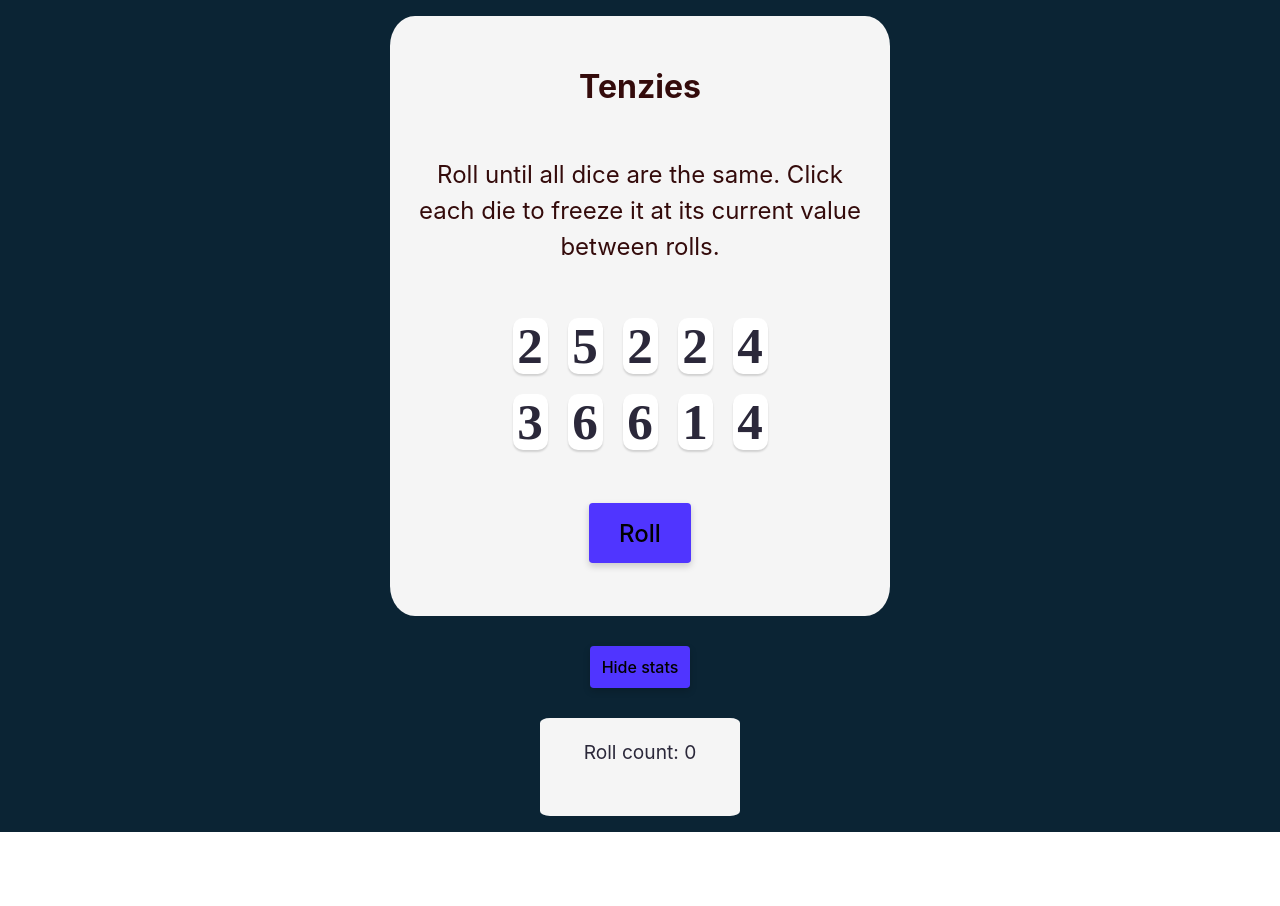
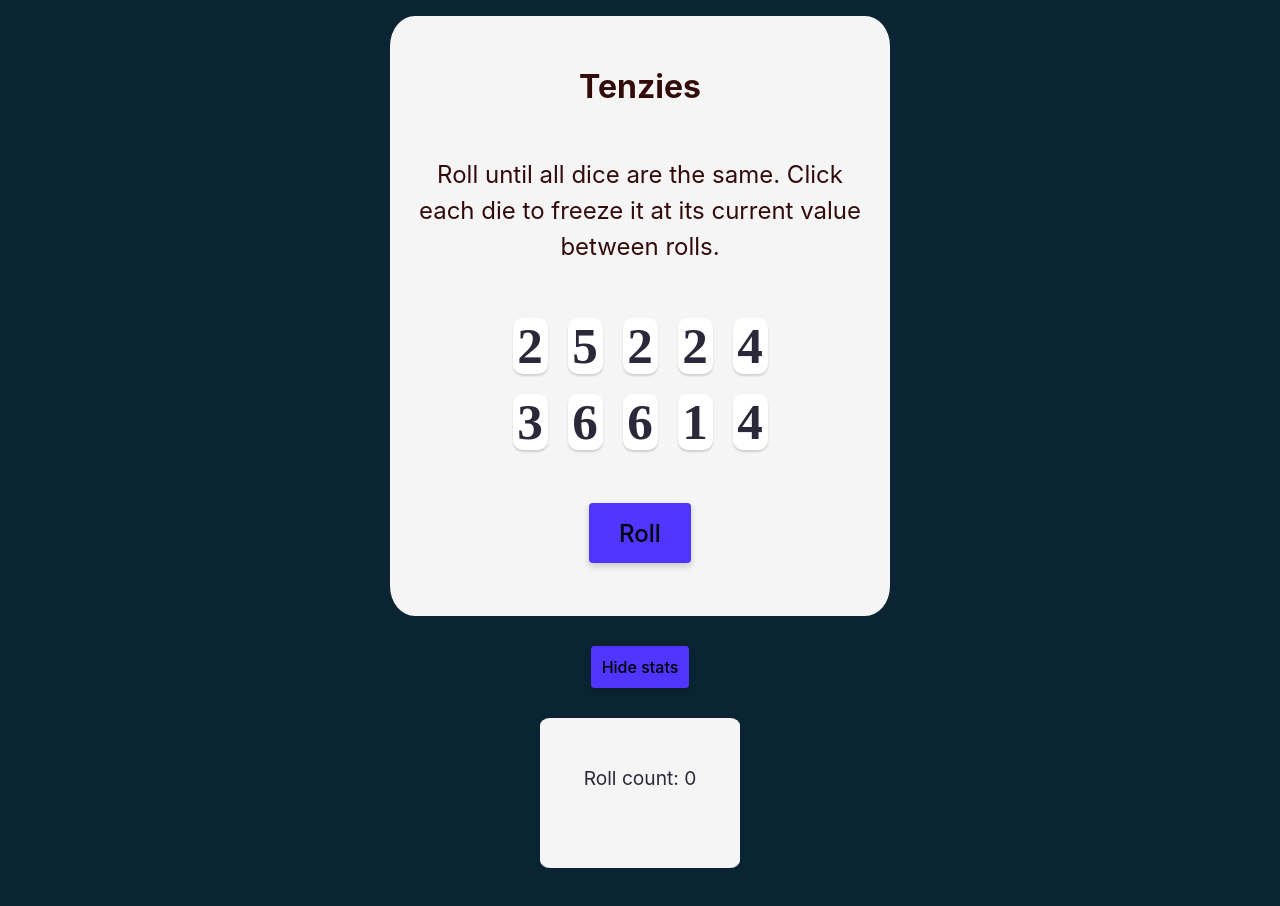
Before and after one commit to Rolzix/tenzies, a React (Vite) app: page / in a window 1280 px wide. Shown: the top 906 px of the page. Before the commit the page ends 832 px from the top, so only its background shows below. Built offline with nearby package versions, Linux system fonts and the light colour scheme.

Commit message:
Stats button and component size an positioning fixes

```diff
--- a/src/App.css
+++ b/src/App.css
@@ -104,7 +104,6 @@ main {
   background: #5035ff;
   box-shadow: 0px 3.2px 7.68px rgba(0, 0, 0, 0.18);
   border-radius: 3.81277px;
-  width: 100px;
   margin: 30px 0px;
   padding: 10px;
 }
@@ -125,7 +124,7 @@ main {
 .statsContainer {
   display: flex;
   flex-direction: column;
-  justify-content: center;
+  /* justify-content: center; */
   align-items: center;
-  height: 200px;
+  height: 300px;
 }
```
